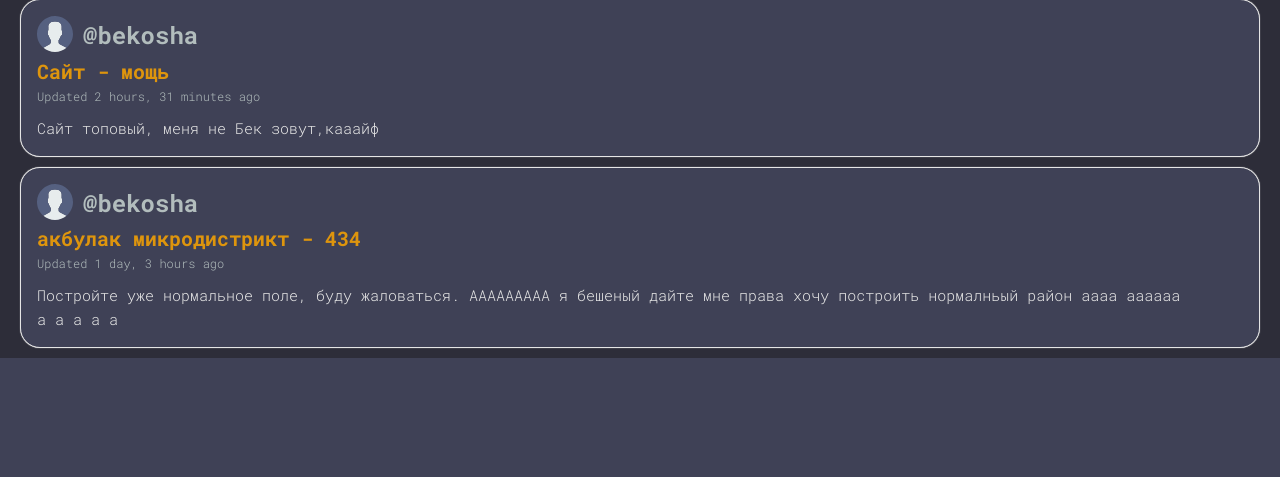
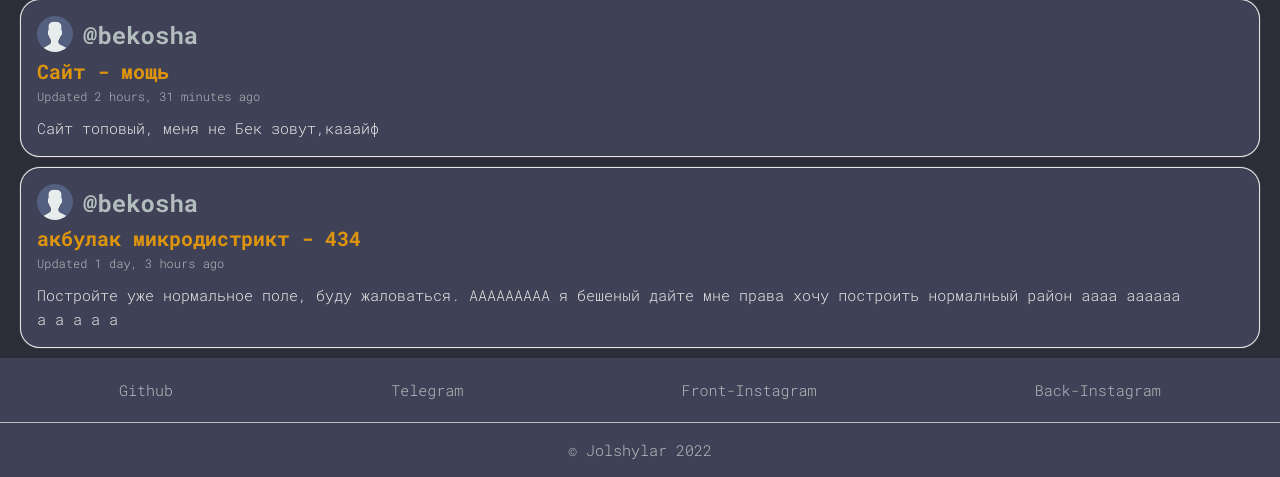
Before and after one commit to jolshylar/joldar, a Django app: page / in a window 1280 px wide. Shown: the part 905-1382 px from the top of the page. Before the commit the page ends 1263 px from the top, so only its background shows below. Run offline with Django 4.2, Linux system fonts and the light colour scheme; data comes from the database, SQL or seed files in the repository.

Commit message:
✨ Add Website Footer

```diff
--- a/static/styles/style.css
+++ b/static/styles/style.css
@@ -449,3 +449,29 @@ code {
 .remove-btn img {
   height: 50%;
 }
+
+/* ===== Footer ===== */
+
+.footer{
+  background-color: var(--color-dark);
+}
+
+.footer a {
+  color: var(--color-light-gray);
+}
+
+.footer-content {
+  text-align: center;
+  padding: 20px 10px;
+}
+
+.footer-links {
+  display: flex;
+  justify-content: space-around
+}
+
+.footer-license {
+  padding: 15px 0;
+  text-align:center;
+  border-top: 1px solid;
+}
--- a/templates/base.html
+++ b/templates/base.html
@@ -14,5 +14,7 @@
 
     {% block content %}
     {% endblock content %}
+
+    {% include 'footer.html' %}
 </body>
 </html>
--- /dev/null
+++ b/templates/footer.html
@@ -0,0 +1,17 @@
+<section class="footer">
+    <div class="container">
+        <div class="footer-inner">
+            <div class="footer-content">
+                <div class="footer-links">
+                    <a href="https://github.com/Dositan/joldar">Github</a>
+                    <a href="https://t.me/+nk4YJtv9z702MjIy">Telegram</a>
+                    <a href="https://instagram.com/sbek22">Front-Instagram</a>
+                    <a href="https://instagram.com/dastanozgeldi">Back-Instagram</a>
+                </div>
+            </div>
+            <div class="footer-license">
+                &copy; Jolshylar 2022
+            </div>
+        </div>
+    </div>
+</section>
```
